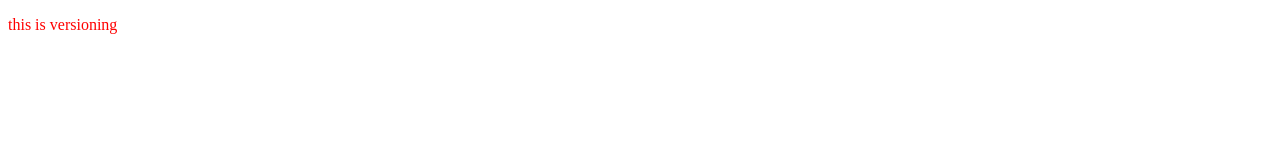
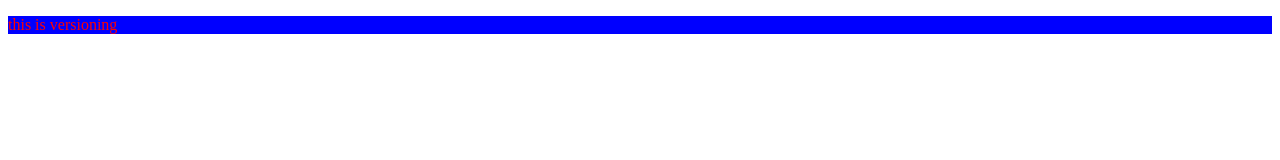
Before and after one commit to GeneralManny/First-deployment, a plain HTML site: page starterCode/index.html in a window 1280 px wide. Drawn offline with Linux system fonts and the light colour scheme.

Commit message:
div added

```diff
--- a/starterCode/style.css
+++ b/starterCode/style.css
@@ -1,3 +1,7 @@
+.version {
+    background-color: blue;
+}
+
 .version p{
-    color: red
+    color: red;
 }
```
